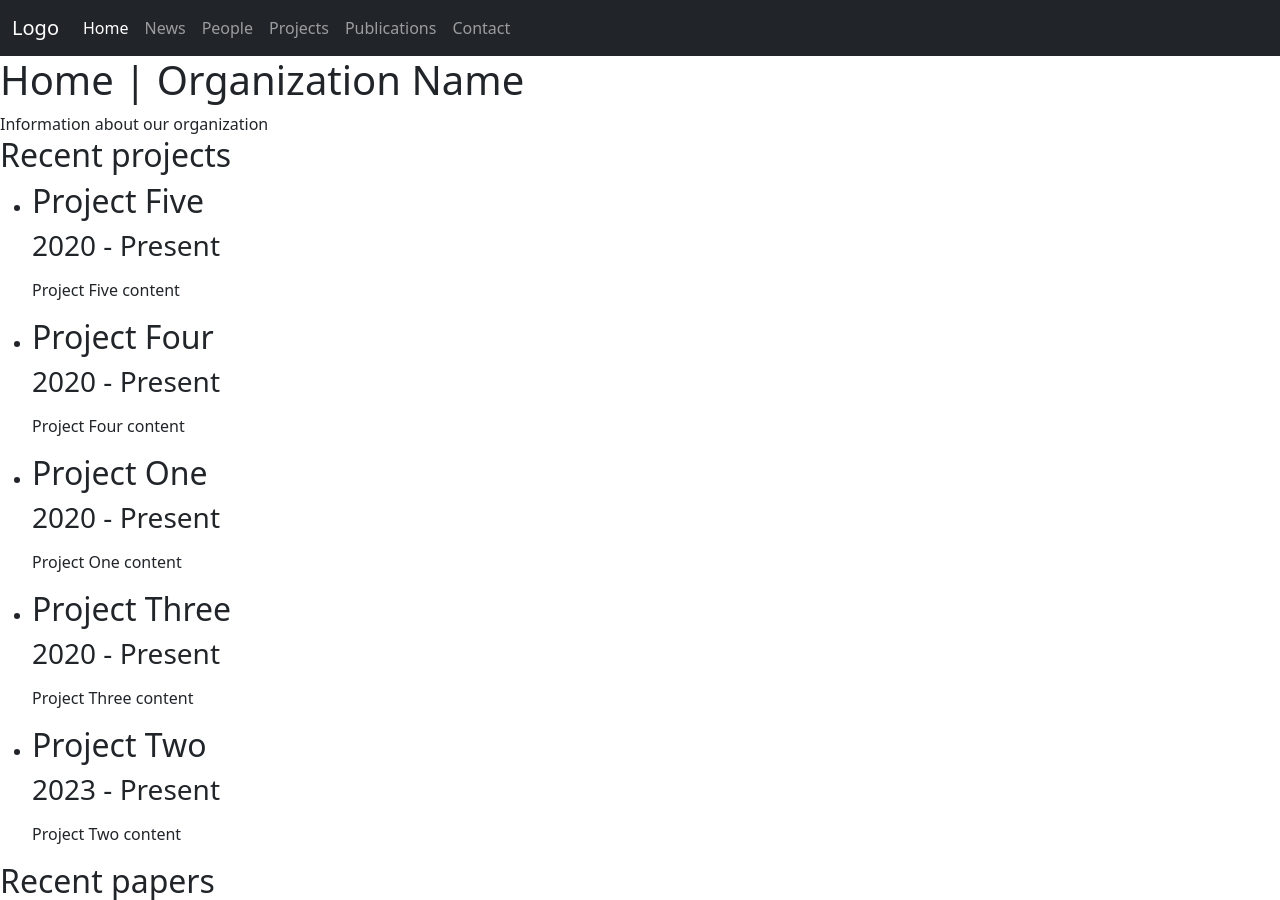
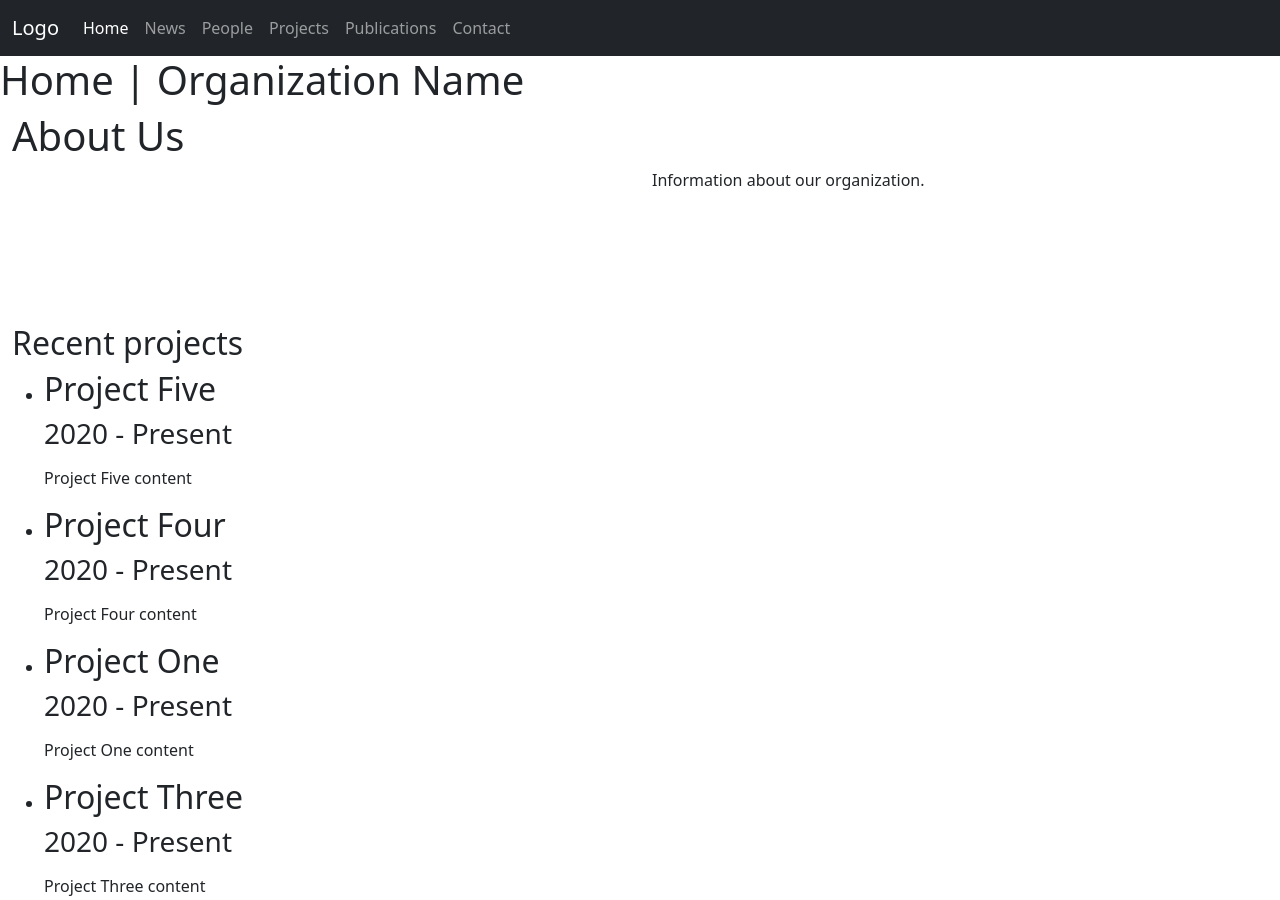
Before and after one commit to alt-thompson/sample-pages, a Jekyll site: the page built from docs/index.md, in a window 1280 px wide and 900 px high. Built offline with Jekyll 4.4.1, drawn with Linux system fonts in a browser that asks for light colours.

Commit message:
Futz with content divs

```diff
--- a/docs/_includes/nav-bar.html
+++ b/docs/_includes/nav-bar.html
@@ -1,5 +1,4 @@
 <nav class="navbar navbar-expand-sm bg-dark navbar-dark">
-<!-- <nav class="navbar bg-dark border-bottom border-body" data-bs-theme="dark"> -->
   <div class="container-fluid">
     <a class="navbar-brand" href="#">Logo</a>
     <button class="navbar-toggler" type="button" data-bs-toggle="collapse" data-bs-target="#collapsibleNavbar">
--- a/docs/index.md
+++ b/docs/index.md
@@ -3,11 +3,22 @@ layout: default
 title: Home | Organization Name
 ---
 
-<div>
-Information about our organization
+<div class="container-fluid index-content-container">
+  <h1 class="section-header">About Us</h1>
+  <div class="row about-us-grid">
+    <div class="col-md-6 center-canvas">
+      <!-- What is canvas? -->
+      <canvas id="logo-canvas"></canvas>
+    </div>
+    <div class="col-md-6">
+      <p>
+        Information about our organization.
+      </p>
+    </div>
+  </div>
 </div>
 
-<div>
+<div class="container-fluid">
 <h2>Recent projects</h2>
 <ul>
   {% for project in site.projects %}
@@ -20,7 +31,7 @@ Information about our organization
 </ul>
 </div>
 
-<div>
+<div class="container-fluid">
 <h2>Recent papers</h2>
 <ul>
   {% for paper in site.publications %}
@@ -31,6 +42,6 @@ Information about our organization
 </ul>
 </div>
 
-<div>
+<div class="container-fluid">
 <h2>Sponsors</h2>
 </div>
```
Also changed, not shown: docs/assets/css/style.scss (+11 -0 lines), 7 other files.
